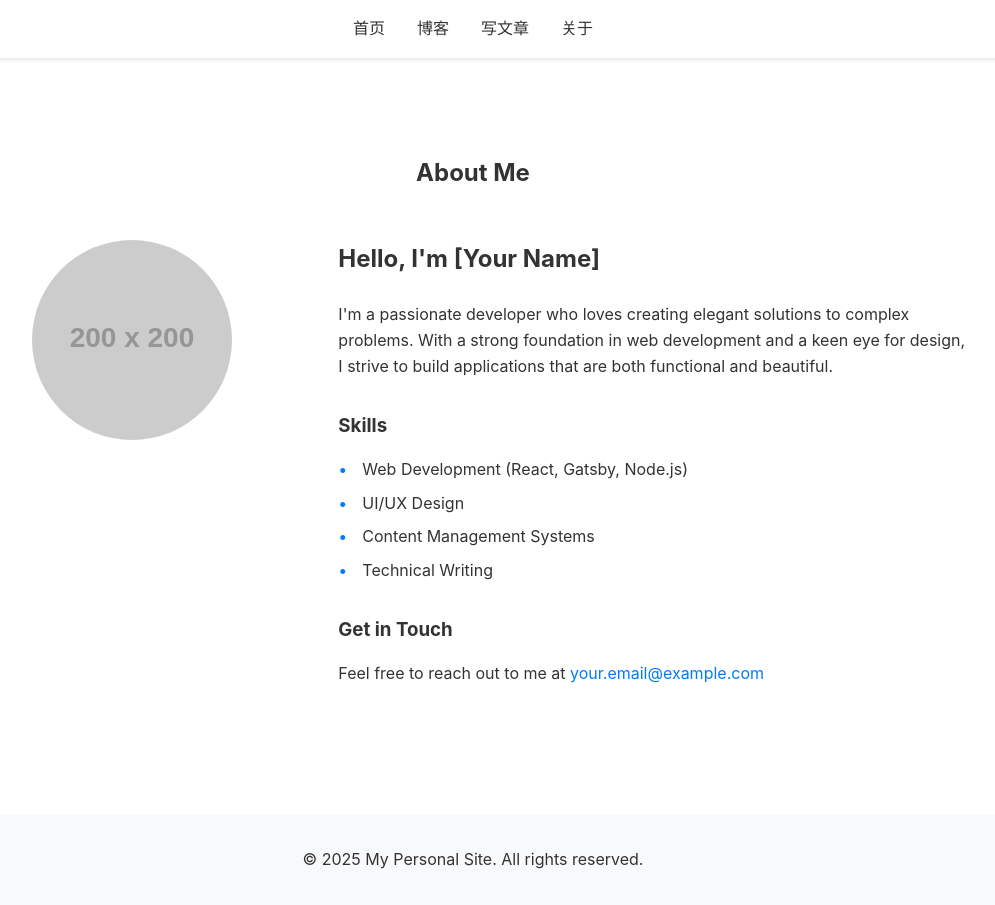
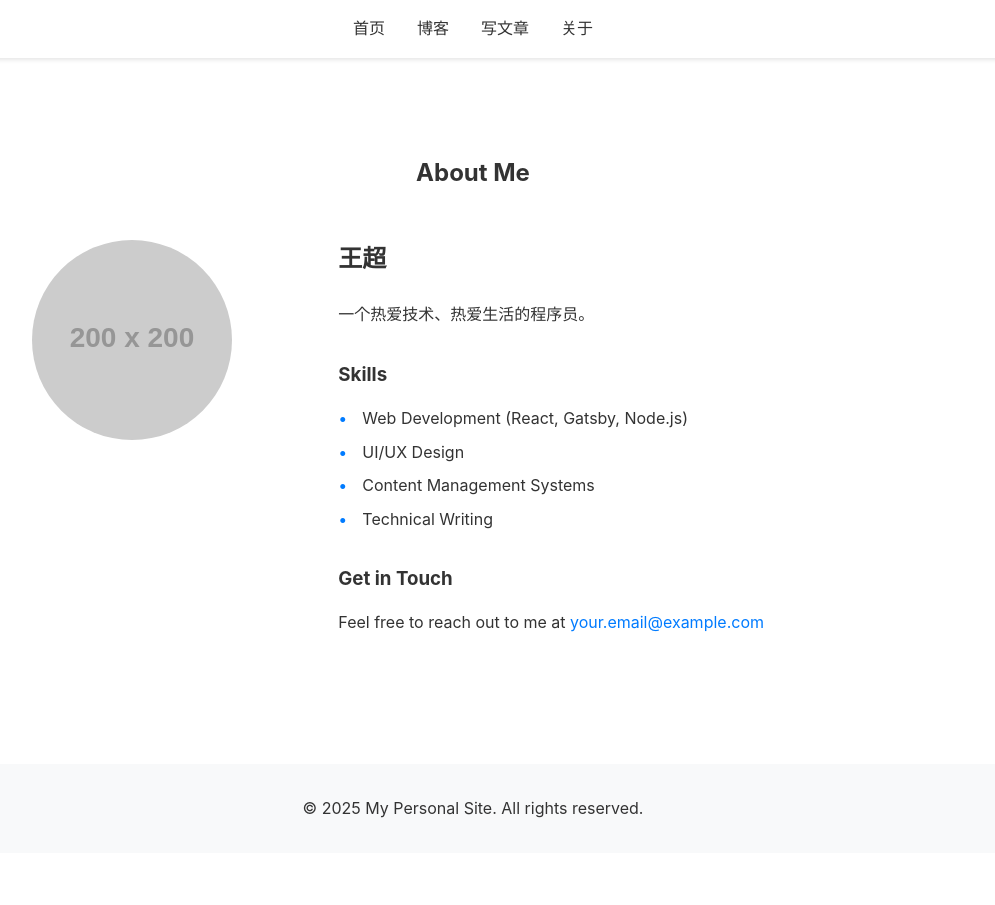
Before and after one commit to GeekWangC/WangChao, a Gatsby site: page /about in a window 1280 px wide. Shown: the whole page, without its empty margins (167-1162 px from the left). After the commit the page ends 853 px from the top, so only its background shows below. Built offline with nearby package versions, Linux system fonts and the light colour scheme; Gatsby itself is replaced by a stand-in of ours; placeholder pictures from the web are drawn by us.

Commit message:
'feat:about'

```diff
--- a/src/pages/about.js
+++ b/src/pages/about.js
@@ -17,12 +17,9 @@ const AboutPage = () => {
               />
             </div>
             <div className="bio">
-              <h2>Hello, I'm [Your Name]</h2>
+              <h2>王超</h2>
               <p>
-                I'm a passionate developer who loves creating elegant solutions to
-                complex problems. With a strong foundation in web development and
-                a keen eye for design, I strive to build applications that are
-                both functional and beautiful.
+                一个热爱技术、热爱生活的程序员。
               </p>
               <div className="skills">
                 <h3>Skills</h3>
```
